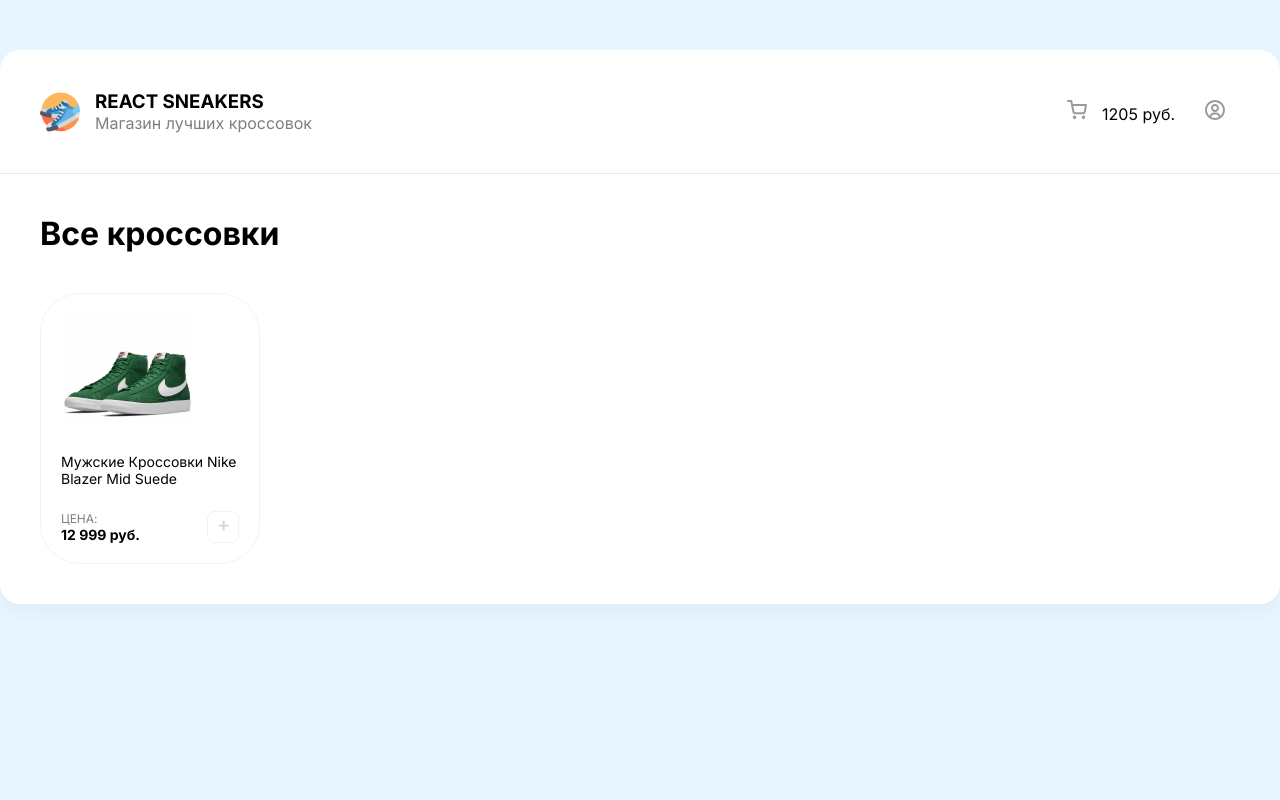
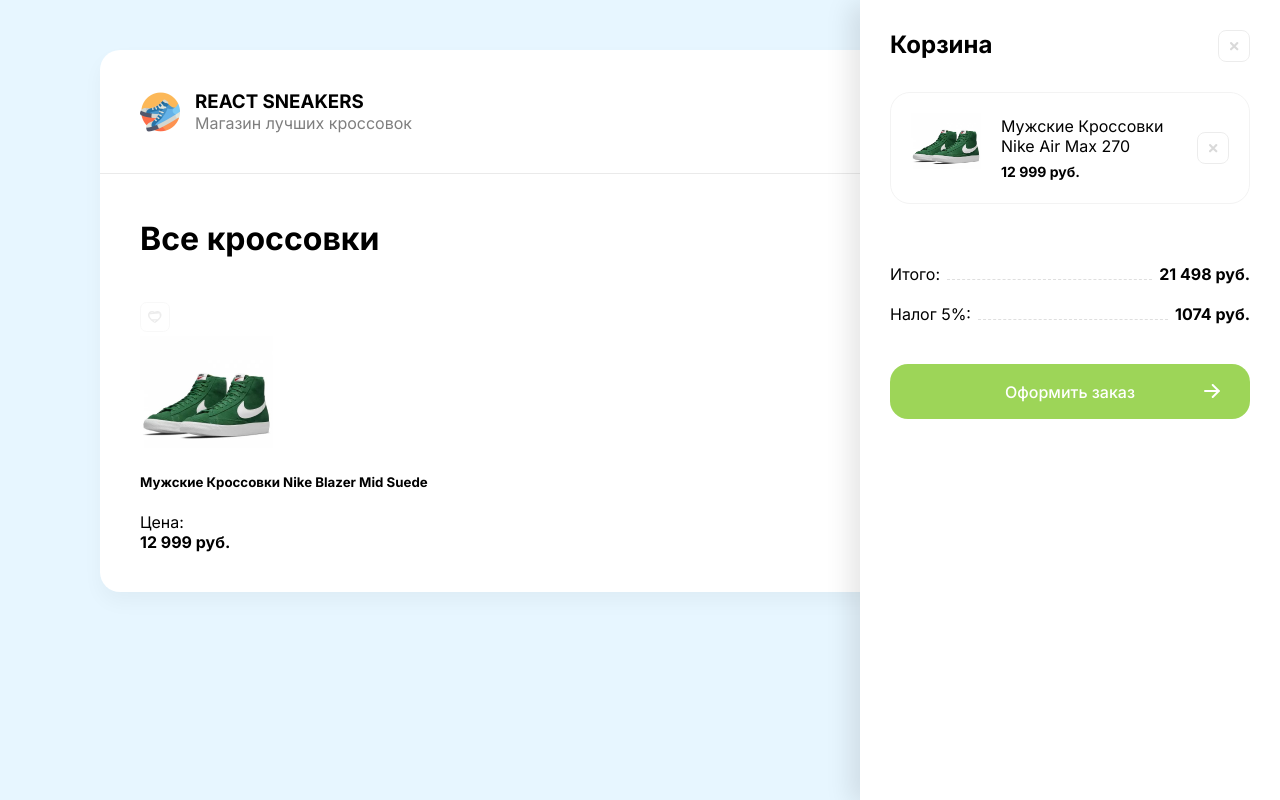
Before and after one commit to foreverilone/react-sneakers, a React (Create React App) app: page / in a window 1280 px wide. Built offline with nearby package versions, Linux system fonts and the light colour scheme.

Commit message:
layout-and-styles

```diff
--- a/src/App.js
+++ b/src/App.js
@@ -1,9 +1,51 @@
 /* eslint-disable jsx-a11y/alt-text */
-
 
 function App() {
   return (
     <div className="wrapper clear">
+      <div className="overlay">
+        <div className="drawer">
+          <h2 className="d-flex justify-between mb-30">
+            Корзина
+            <img className="removeBtn" width={32} height={32} src="/img/btn-remove.svg" alt="Remove" />
+          </h2>
+
+          <div className="items">
+            <div className="cartItem d-flex align-center mb-20">
+              <div
+                style={{ backgroundImage: 'url(/img/sneakers/1.jpg)' }}
+                className="cartItemImg"
+              >
+              </div>
+              <div className="mr-20 flex">
+                <p className="mb-5">Мужские Кроссовки Nike Air Max 270</p>
+                <b>12 999 руб.</b>
+              </div>
+              <img className="removeBtn" width={32} height={32} src="/img/btn-remove.svg" alt="Remove" />
+            </div>
+          </div>
+
+          <div  className="cartTotalBlock">
+            <ul>
+              <li className="d-flex">
+                <span>Итого:</span>
+                <div></div>
+                <b>21 498 руб.</b>
+              </li>
+              <li className="d-flex">
+                <span>Налог 5%:</span>
+                <div></div>
+                <b>1074 руб.</b>
+              </li>
+            </ul>
+            <button className="greenButton" >
+              Оформить заказ
+              <img src="/img/arrow.svg" alt="Arrow"/>
+            </button>
+          </div>
+        </div>
+      </div>
+
       <header className="d-flex justify-between align-center p-40">
         <div className="d-flex align-center">
           <img width={40} height={40} src="/img/logo.png" />
@@ -29,8 +71,17 @@
         </ul>
       </header>
       <div className="content p-40">
-        <h1 className="mb-40">Все кроссовки</h1>
+        <div className="d-flex align-center justify-between mb-40">
+          <h1>Все кроссовки</h1>
+          <div className="search-block d-flex">
+            <img src="/img/search.svg" alt="Search" />
+            <input placeholder="Поиск..." />
+          </div>
+        </div>
         <div className="card">
+          <div className="favorite">
+            <img width={30} height={30} src="/img/unliked.svg" alt="Unliked"/>
+          </div>
           <img width={133} height={112} src="/img/sneakers/1.jpg" alt="Sneakers"/>
           <h5>Мужские Кроссовки Nike Blazer Mid Suede</h5>
           <div className="d-flex justify-between align-center">
--- a/src/index.scss
+++ b/src/index.scss
@@ -1,25 +1,55 @@
 body {
   margin: 0;
-  font-family: inter;
   -webkit-font-smoothing: antialiased;
   -moz-osx-font-smoothing: grayscale;
   background-color: #e7f6ff;
 }
 
+* {
+  font-family: 'Inter', system-ui;
+}
 
 .wrapper {
-  background: #FFFFFF;
+  background: #ffffff;
   box-shadow: 0px 10px 20px rgba(0, 0, 0, 0.04);
   border-radius: 20px;
-  min-width: 1080px;
+  max-width: 1080px;
   margin: 50px auto;
 }
 
+.overlay {
+  position: absolute;
+  left: 0;
+  top: 0;
+  width: 100%;
+  height: 100%;
+  border-color: rgba(0, 0, 0, 0.5);
+  z-index: 1;
+}
+
+.drawer {
+  position: absolute;
+  width: 420px;
+  height: 100%;
+  right: 0;
+  background-color: #ffffff;
+  box-shadow: -10px 4px 24px rgba(0, 0, 0, 0.1);
+  padding: 30px;
+
+  .items {
+    overflow: auto;
+    margin-bottom: 40px;
+  }
+
+  h2 {
+    margin: 0;
+  }
+}
+
+
 header {
-  border-bottom: 1px solid #EAEAEA;
-
-  img,
-  svg {
+  border-bottom: 1px solid #eaeaea;
+  img {
     margin-right: 15px;
   }
 
@@ -35,35 +65,179 @@
   }
 }
 
-.card {
-  border: 1px solid #F3F3F3;
-  border-radius: 40px;
+.cartEmpty {
+  text-align: center;
+
+  p {
+    width: 280px;
+    line-height: 24px;
+  }
+
+  .greenButton {
+    width: 245px;
+    margin-top: 20px;
+
+    &:hover {
+      img {
+        transform: rotate(180deg) translateX(3px);
+      }
+    }
+
+    img {
+      position: relative;
+      top: 1px;
+      transform: rotate(180deg);
+      margin-right: 15px;
+      transition: transform 0.15s ease-in-out;
+    }
+  }
+}
+
+.search-block {
+  border: 1px solid #f3f3f3;
+  border-radius: 10px;
+  padding: 0 15px;
+  position: relative;
+
+  .clear {
+    position: absolute;
+    right: 0;
+    width: 18px;
+    height: 18px;
+    top: 14px;
+    right: 15px;
+  }
+
+  input {
+    border: 0;
+    padding: 13px;
+    font-size: 16px;
+    width: 200px;
+  }
+}
+
+.cartTotalBlock {
+  ul {
+    display: block;
+    margin-bottom: 40px !important;
+
+    li {
+      display: flex;
+      align-items: flex-end;
+      margin-bottom: 20px;
+
+      div {
+        flex: 1;
+        height: 1px;
+        border-bottom: 1px dashed #dfdfdf;
+        position: relative;
+        top: -4px;
+        margin: 0 7px;
+      }
+    }
+  }
+
+  .greenButton {
+    position: relative;
+
+    &:disabled {
+      animation: button-loading 0.6s ease-in-out infinite;
+    }
+
+    &:hover {
+      img {
+        transform: translateX(5px);
+      }
+    }
+
+    img {
+      position: absolute;
+      right: 30px;
+      top: 20px;
+      transition: transform 0.15s ease-in-out;
+    }
+  }
+}
+
+.greenButton {
+  width: 100%;
+  height: 55px;
+  background: #9dd558;
+  border-radius: 18px;
+  border: 0;
+  color: #fff;
+  font-size: 16px;
+  font-weight: 500;
+  cursor: pointer;
+  transition: background 0.1s ease-in-out;
+
+  &:disabled {
+    background-color: #bebebe !important;
+    cursor: default;
+  }
+
+  &:hover {
+    background: lighten(#9dd558, 5%);
+  }
+
+  &:active {
+    background: darken(#9dd558, 5%);
+  }
+}
+
+.cartItem {
+  border: 1px solid #f3f3f3;
+  border-radius: 20px;
+  overflow: hidden;
   padding: 20px;
-  width: 220px;
-  margin-right: 30px;
 
-  span {
-    font-size: 12px;
-    text-transform: uppercase;
-    opacity: 0.5;
+  .cartItemImg {
+    height: 70px;
+    width: 70px;
+    background-size: contain;
+    background-position: 0 -3px;
+    background-repeat: no-repeat;
+    margin-right: 20px;
+  }
+
+  p {
+    font-size: 16px;
+    margin: 0;
   }
 
   b {
     font-size: 14px;
   }
 
-  h5 {
-    font-weight: 400;
-    font-size: 14px;
+  // .removeBtn {
+  //   opacity: 0.5;
+  //   cursor: pointer;
+  //   transition: opacity 0.15s ease-in-out;
+
+  //   &:hover {
+  //     opacity: 1;
+  //   }
+  // }
+}
+
+.removeBtn {
+    opacity: 0.5;
+    cursor: pointer;
+    transition: opacity 0.15s ease-in-out;
+
+    &:hover {
+      opacity: 1;
+    }
+  }
+
+@keyframes button-loading {
+  0% {
+    opacity: 1;
+  }
+  50% {
+    opacity: 0.7;
+  }
+  100% {
+    opacity: 1;
   }
 }
-
-.button {
-  background: #FFFFFF;
-  border: 1px solid #F2F2F2;
-  box-sizing: border-box;
-  border-radius: 8px;
-  width: 32px;
-  height: 32px;
-  cursor: pointer;
-}
```
Also changed, not shown: public/logo192.png (deleted), public/logo512.png (deleted).
